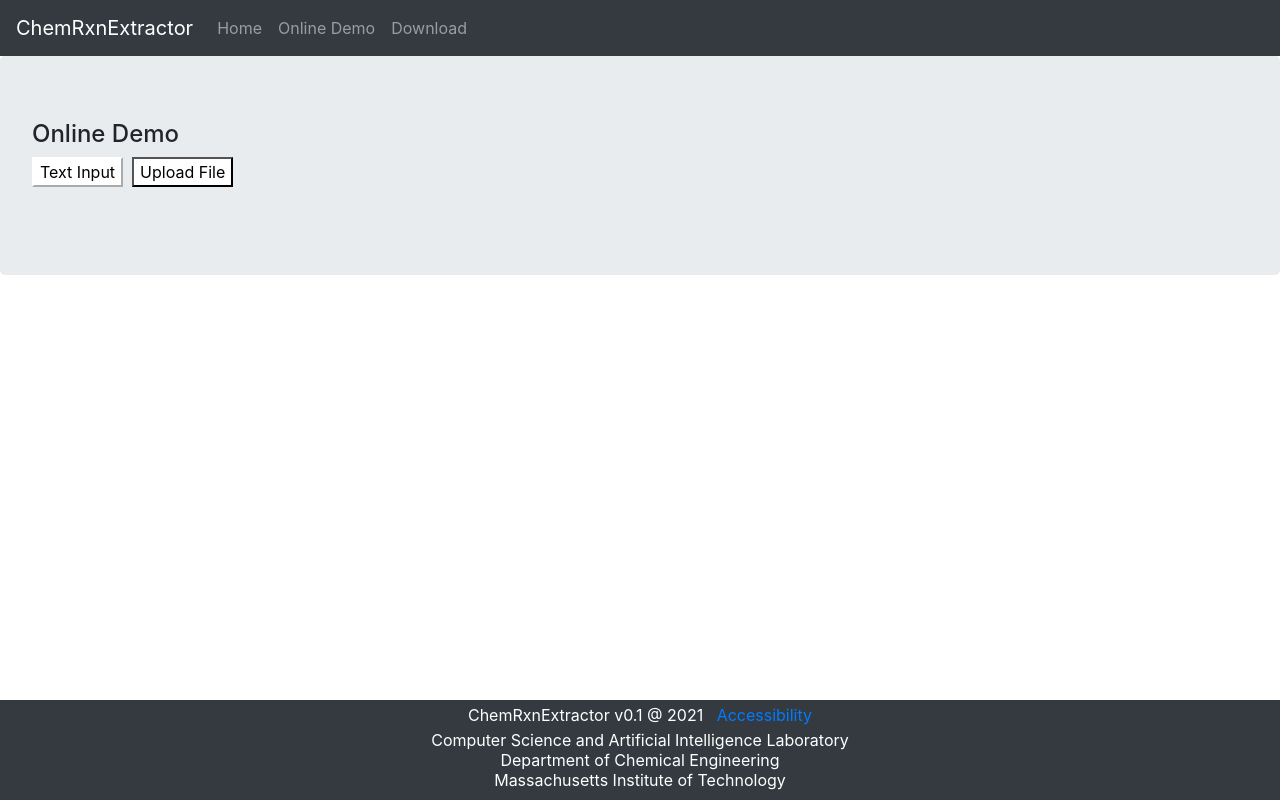
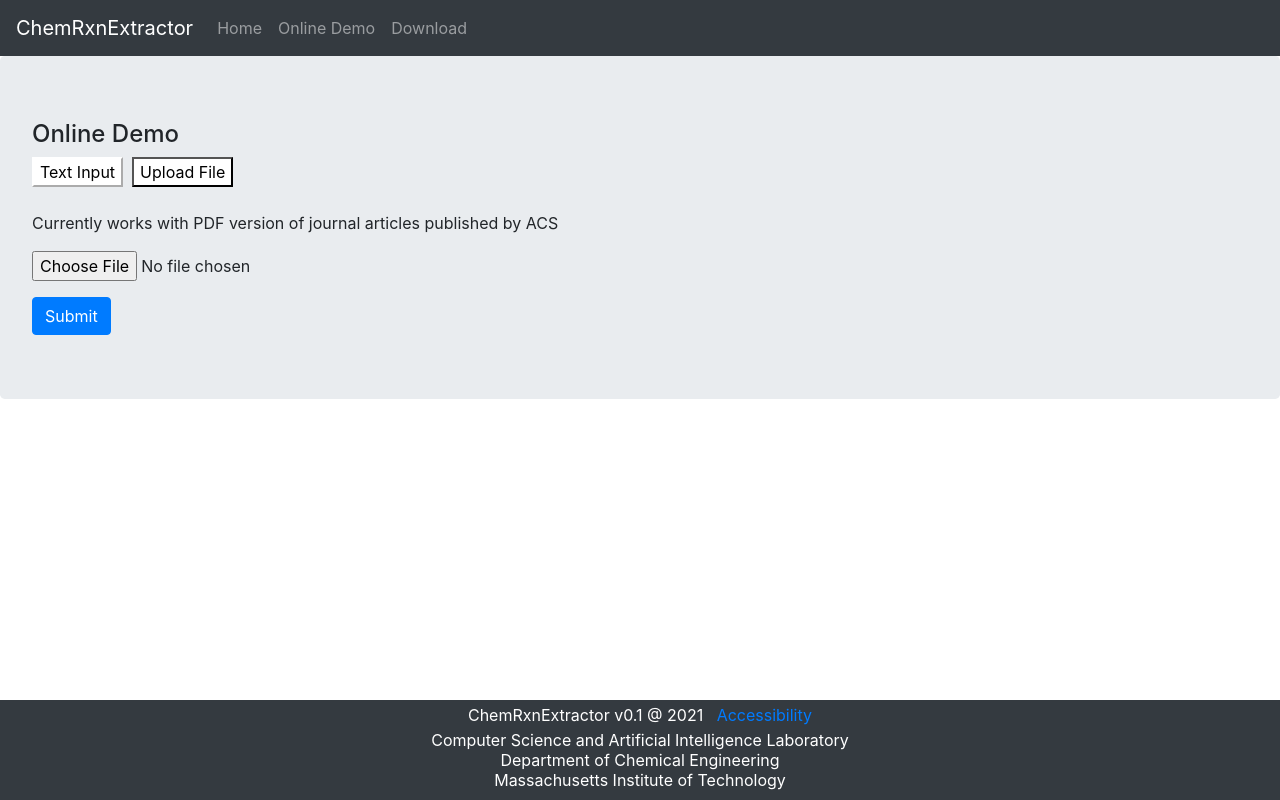
Before and after one commit to juanmoo/chemistry-interface, a React (Create React App) app: page /extract in a window 1280 px wide. Both pictures are taken after a click on the button "Upload File". Built offline with nearby package versions, Linux system fonts and the light colour scheme.

Commit message:
File upload form control

```diff
--- a/src/components/Extract.js
+++ b/src/components/Extract.js
@@ -210,6 +210,19 @@
             {this.renderColorLegend()}
             {this.renterExtractions()}
           </div>
+
+          <div className={"fileInput" + (this.state.isInputText ? ' d-none' : '')}>
+            <p>Currently works with PDF version of journal articles published by ACS</p>
+            <Form.Group>
+              <Form.File
+                id="uploadedFiles"
+                onChange={() => { }}
+              />
+            </Form.Group>
+
+            <Button>Submit</Button>
+          </div>
+
         </Jumbotron>
       </>
     );
```
